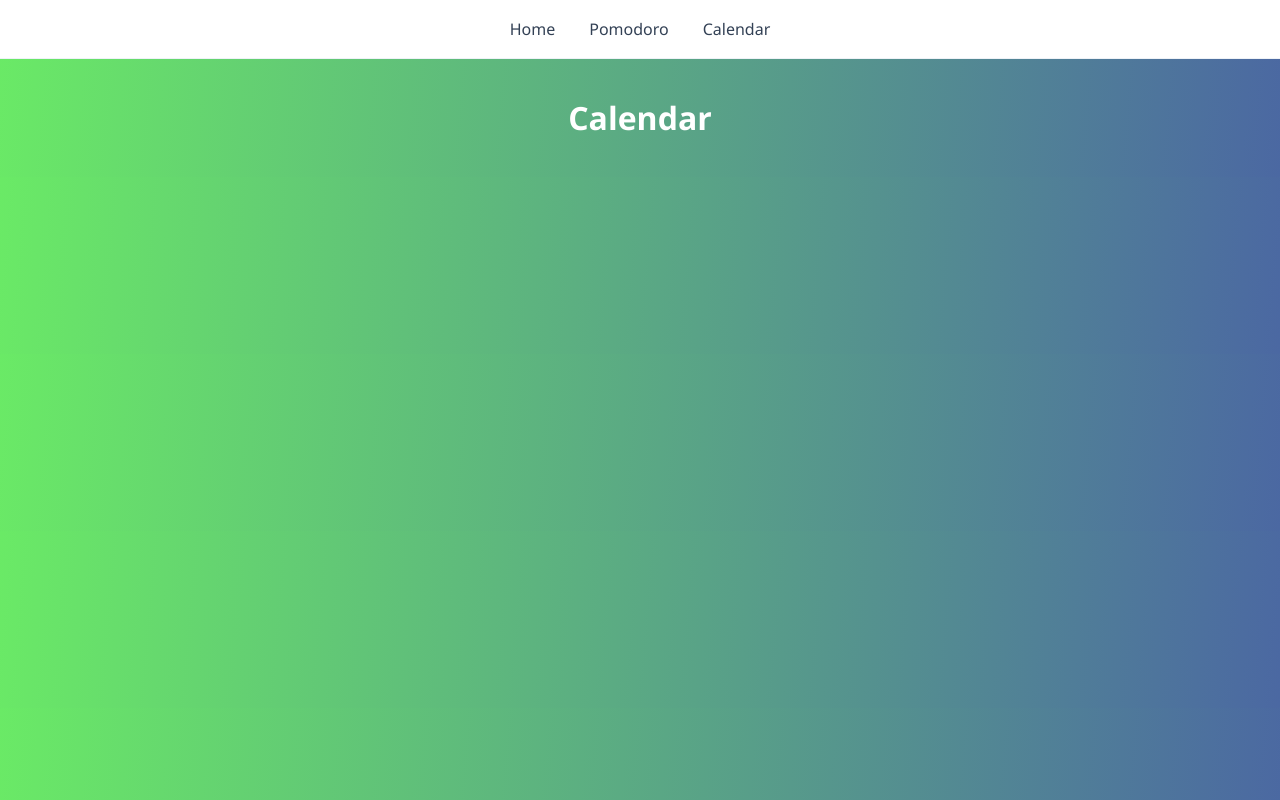
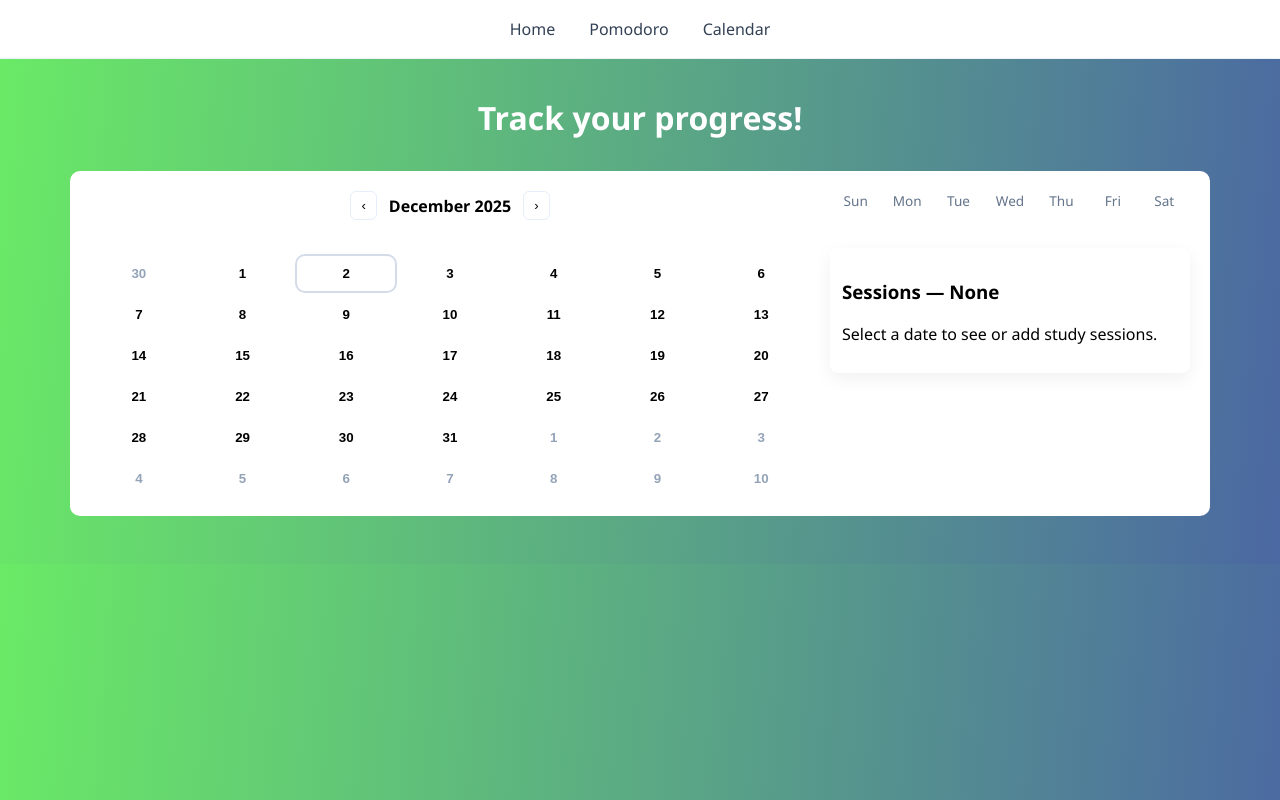
Before and after one commit to jaredbnm/Frontend-Framework-Exploration, a Vue app in the folder vue-app/: page /calendar in a window 1280 px wide. Built offline with nearby package versions, Linux system fonts and the light colour scheme.

Commit message:
added a calendar component within calendar page

```diff
--- /dev/null
+++ b/vue-app/src/components/StudyCalendar.vue
@@ -0,0 +1,128 @@
+<template>
+  <div class="study-calendar">
+    <header class="cal-header">
+      <button class="nav" @click="prevMonth">‹</button>
+      <div class="title">{{ monthYear }}</div>
+      <button class="nav" @click="nextMonth">›</button>
+    </header>
+
+    <div class="weekdays">
+      <div v-for="d in weekdays" :key="d" class="weekday">{{ d }}</div>
+    </div>
+
+    <div class="days-grid">
+      <button
+        v-for="day in days"
+        :key="day.dateKey"
+        class="day"
+        :class="{ today: day.isToday, other: !day.inMonth, selected: day.dateKey === selectedDate }
+        "
+        @click="selectDate(day.dateKey, day.date)
+        "
+      >
+        <div class="day-num">{{ day.date.getDate() }}</div>
+        <div class="dot" v-if="sessionsFor(day.dateKey).length"></div>
+      </button>
+    </div>
+
+    <section class="side">
+      <h3>Sessions — {{ selectedDate || 'None' }}</h3>
+      <div v-if="selectedDate">
+        <ul class="session-list">
+          <li v-for="(s, i) in sessionsFor(selectedDate)" :key="i">
+            <strong>{{ s.time }}</strong> — {{ s.title }} ({{ s.duration }}m)
+            <button class="remove" @click="removeSession(selectedDate, i)">Delete</button>
+          </li>
+        </ul>
+
+        <form @submit.prevent="addSession">
+          <div class="row"><label>Title <input v-model="form.title" required /></label></div>
+          <div class="row"><label>Time <input v-model="form.time" type="time" required /></label></div>
+          <div class="row"><label>Duration (min) <input v-model.number="form.duration" type="number" min="1" required /></label></div>
+          <div class="row"><button class="cal-btn-primary" type="submit">Add Session</button></div>
+        </form>
+      </div>
+      <div v-else>
+        <p>Select a date to see or add study sessions.</p>
+      </div>
+    </section>
+  </div>
+</template>
+
+<script setup>
+import { ref, computed, onMounted } from 'vue'
+
+const now = new Date()
+const currentMonth = ref(new Date(now.getFullYear(), now.getMonth(), 1))
+const selectedDate = ref(null)
+
+const weekdays = ['Sun', 'Mon', 'Tue', 'Wed', 'Thu', 'Fri', 'Sat']
+
+function formatKey(d) {
+  const y = d.getFullYear()
+  const m = String(d.getMonth() + 1).padStart(2, '0')
+  const day = String(d.getDate()).padStart(2, '0')
+  return `${y}-${m}-${day}`
+}
+
+function startOfMonthGrid(date) {
+  const first = new Date(date.getFullYear(), date.getMonth(), 1)
+  const day = first.getDay()
+  const start = new Date(first)
+  start.setDate(first.getDate() - day)
+  return start
+}
+
+const days = computed(() => {
+  const start = startOfMonthGrid(currentMonth.value)
+  const arr = []
+  for (let i = 0; i < 42; i++) {
+    const d = new Date(start)
+    d.setDate(start.getDate() + i)
+    arr.push({ date: d, dateKey: formatKey(d), inMonth: d.getMonth() === currentMonth.value.getMonth(), isToday: formatKey(d) === formatKey(new Date()) })
+  }
+  return arr
+})
+
+const monthYear = computed(() => {
+  return currentMonth.value.toLocaleString(undefined, { month: 'long', year: 'numeric' })
+})
+
+function prevMonth() { currentMonth.value = new Date(currentMonth.value.getFullYear(), currentMonth.value.getMonth() - 1, 1) }
+function nextMonth() { currentMonth.value = new Date(currentMonth.value.getFullYear(), currentMonth.value.getMonth() + 1, 1) }
+
+// sessions persisted in localStorage as an object keyed by dateKey -> array
+const storageKey = 'study-sessions'
+const sessions = ref({})
+
+onMounted(() => {
+  const raw = localStorage.getItem(storageKey)
+  sessions.value = raw ? JSON.parse(raw) : {}
+})
+
+function save() { localStorage.setItem(storageKey, JSON.stringify(sessions.value)) }
+
+function sessionsFor(key) { return sessions.value[key] ? sessions.value[key] : [] }
+
+function selectDate(key, date) {
+  selectedDate.value = key
+}
+
+const form = ref({ title: '', time: '12:00', duration: 25 })
+
+function addSession() {
+  if (!selectedDate.value) return
+  const entry = { title: form.value.title, time: form.value.time, duration: form.value.duration }
+  if (!sessions.value[selectedDate.value]) sessions.value[selectedDate.value] = []
+  sessions.value[selectedDate.value].push(entry)
+  save()
+  form.value.title = ''
+}
+
+function removeSession(dateKey, idx) {
+  if (!sessions.value[dateKey]) return
+  sessions.value[dateKey].splice(idx, 1)
+  if (sessions.value[dateKey].length === 0) delete sessions.value[dateKey]
+  save()
+}
+</script>
--- a/vue-app/src/pages/Calendar.vue
+++ b/vue-app/src/pages/Calendar.vue
@@ -1,5 +1,10 @@
 <template>
   <div>
-    <h1>Calendar</h1>
+    <h1>Track your progress!</h1>
+    <StudyCalendar />
   </div>
 </template>
+
+<script setup>
+import StudyCalendar from '../components/StudyCalendar.vue'
+</script>
--- a/vue-app/src/styles/main.css
+++ b/vue-app/src/styles/main.css
@@ -45,10 +45,9 @@ body {
   margin: 0;
   padding: 0;
 }
-
 .hero {
   /*background: linear-gradient(95deg, #6aea66 0%, #4b68a2 100%);*/
-  color: white;
+  color: #ffffff;
   padding: 100px 20px;
   text-align: center;
   min-height: 200px;
@@ -56,14 +55,12 @@ body {
   align-items: center;
   justify-content: center;
 }
-
 .hero-content h1 {
   font-size: 3.5rem;
   font-weight: 700;
   margin: 0 0 20px 0;
   line-height: 1.2;
 }
-
 .tagline {
   font-size: 1.25rem;
   margin-bottom: 40px;
@@ -72,14 +69,12 @@ body {
   margin-left: auto;
   margin-right: auto;
 }
-
 .cta-buttons {
   display: flex;
   gap: 20px;
   justify-content: center;
   flex-wrap: wrap;
 }
-
 .btn {
   padding: 14px 32px;
   border-radius: 8px;
@@ -91,48 +86,40 @@ body {
   cursor: pointer;
   border: none;
 }
-
 .btn-primary {
   background: white;
   color: #4b68a2;
 }
-
 .btn-primary:hover {
   background: #4b68a2;
-  color: white;
+  color: #ffffff;
   transform: translateY(-2px);
   box-shadow: 0 10px 20px rgba(0, 0, 0, 0.2);
 }
-
 .btn-secondary {
   background: rgba(255, 255, 255, 0.2);
-  color: white;
+  color: #ffffff;
   border: 2px solid white;
 }
-
 .btn-secondary:hover {
   background: rgba(255, 255, 255, 0.3);
   transform: translateY(-2px);
 }
-
 .btn-large {
   padding: 18px 48px;
   font-size: 1.1rem;
 }
-
 .features {
   padding: 25px 20px;
   background: #ffffff;
   text-align: center;
   border-radius: 10px;
 }
-
 .features h2 {
   font-size: 2.5rem;
   margin-bottom: 60px;
   color: #333;
 }
-
 .features-grid {
   display: grid;
   grid-template-columns: repeat(auto-fit, minmax(250px, 1fr));
@@ -140,31 +127,26 @@ body {
   max-width: 1200px;
   margin: 0 auto;
 }
-
 .feature-card {
-  background: white;
+  background: #ffffff;
   padding: 40px 30px;
   border-radius: 12px;
   box-shadow: 0 4px 6px rgba(0, 0, 0, 0.1);
   transition: all 0.3s ease;
 }
-
 .feature-card:hover {
   transform: translateY(-10px);
   box-shadow: 0 12px 24px rgba(0, 0, 0, 0.15);
 }
-
 .feature-icon {
   font-size: 3rem;
   margin-bottom: 15px;
 }
-
 .feature-card h3 {
   font-size: 1.5rem;
   margin: 15px 0;
   color: #333;
 }
-
 .feature-card p {
   color: #666;
   font-size: 0.95rem;
@@ -174,15 +156,13 @@ body {
 /* pomodoro styles */
 h1 {
   text-align: center;
-  color: white;
+  color: #ffffff;
 }
-
 .pomodoro {
   display: flex;
   justify-content: center;
   padding: 20px;
 }
-
 .card {
   width: 100%;
   max-width: 700px;
@@ -192,32 +172,27 @@ h1 {
   box-shadow: 0 8px 24px rgba(16, 24, 40, 0.06);
   text-align: center;
 }
-
 .header {
   display: flex;
   justify-content: space-between;
   align-items: center;
   margin-bottom: 12px;
 }
-
 .header h2 {
   margin: 0;
   font-size: 1.25rem;
   color: #0f172a;
 }
-
 .subtitle {
   font-size: 0.85rem;
   color: #64748b;
 }
-
 .timer {
   font-size: 3.25rem;
   font-weight: 700;
   margin: 18px 0;
   color: #0f172a;
 }
-
 .progress {
   height: 8px;
   background: #eef2ff;
@@ -235,7 +210,6 @@ h1 {
   justify-content: center;
   margin-top: 18px;
 }
-
 .pomodoro .btn {
   padding: 10px 16px;
   border-radius: 8px;
@@ -243,20 +217,17 @@ h1 {
   background: #f8fafc;
   cursor: pointer;
 }
-
 .pomodoro .btn-primary {
   background: #4b68a2;
-  color: white;
+  color: #ffffff;
   border-radius: 8px;
 }
-
 .quick-select {
   display: flex;
   gap: 8px;
   justify-content: center;
   margin-top: 16px;
 }
-
 .quick-select button {
   background: transparent;
   border: 1px solid #e6eefb;
@@ -264,8 +235,125 @@ h1 {
   border-radius: 8px;
   cursor: pointer;
 }
-
 .quick-select button.active {
   background: #eef2ff;
   border-color: #839fd6;
 }
+
+/* calendar styles */
+.study-calendar {
+  background-color: #ffffff;
+  display: grid;
+  grid-template-columns: 1fr 360px;
+  gap: 20px;
+  align-items: start;
+  padding: 20px;
+  border-radius: 10px;
+  max-width: 1100px;
+  margin: 32px auto;
+  width: 100%;
+}
+
+@media (max-width: 900px) {
+  .study-calendar { grid-template-columns: 1fr; }
+}
+.cal-header {
+  display: flex;
+  align-items: center;
+  justify-content: center;
+  gap: 12px;
+  margin-bottom: 8px;
+}
+.cal-header .title {
+  font-weight: 700;
+}
+.nav {
+  background: transparent;
+  border: 1px solid #e6eefb;
+  padding: 6px 10px;
+  border-radius: 6px;
+  cursor: pointer;
+}
+.weekdays {
+  display: grid;
+  grid-template-columns: repeat(7, 1fr);
+  text-align: center;
+  color: #64748b;
+  font-size: 0.85rem;
+}
+.days-grid {
+  display: grid;
+  grid-template-columns: repeat(7, 1fr);
+  gap: 6px;
+  margin-top: 8px;
+}
+.day {
+  background: transparent;
+  border: none;
+  padding: 10px;
+  border-radius: 8px;
+  cursor: pointer;
+  position: relative;
+}
+.day.other {
+  color: #94a3b8;
+}
+.day.today {
+  box-shadow: 0 0 0 2px #4b68a23c;
+}
+.day.selected {
+  background: #eef2ff;
+}
+.day .day-num {
+  font-weight: 600;
+}
+.dot {
+  width: 8px;
+  height: 8px;
+  background: #4b68a2;
+  border-radius: 50%;
+  position: absolute;
+  right: 8px;
+  bottom: 8px;
+}
+.side {
+  background: #fff;
+  padding: 12px;
+  border-radius: 8px;
+  box-shadow: 0 6px 18px rgba(2, 6, 23, 0.06);
+}
+.session-list {
+  list-style: none;
+  padding: 0;
+  margin: 0 0 12px 0;
+}
+.session-list li {
+  display: flex;
+  justify-content: space-between;
+  gap: 8px;
+  padding: 6px 0;
+  border-bottom: 1px dashed #eef2ff;
+}
+.remove {
+  background: transparent;
+  border: none;
+  color: #ef4444;
+  cursor: pointer;
+}
+.row {
+  margin-bottom: 8px;
+  width: 95%;
+}
+label input {
+  width: 100%;
+  padding: 8px;
+  border-radius: 6px;
+  border: 1px solid #e6eefb;
+}
+.cal-btn-primary {
+  background: #4b68a2;
+  color: #ffffff;
+  padding: 8px 12px;
+  border-radius: 6px;
+  border: none;
+}
```
